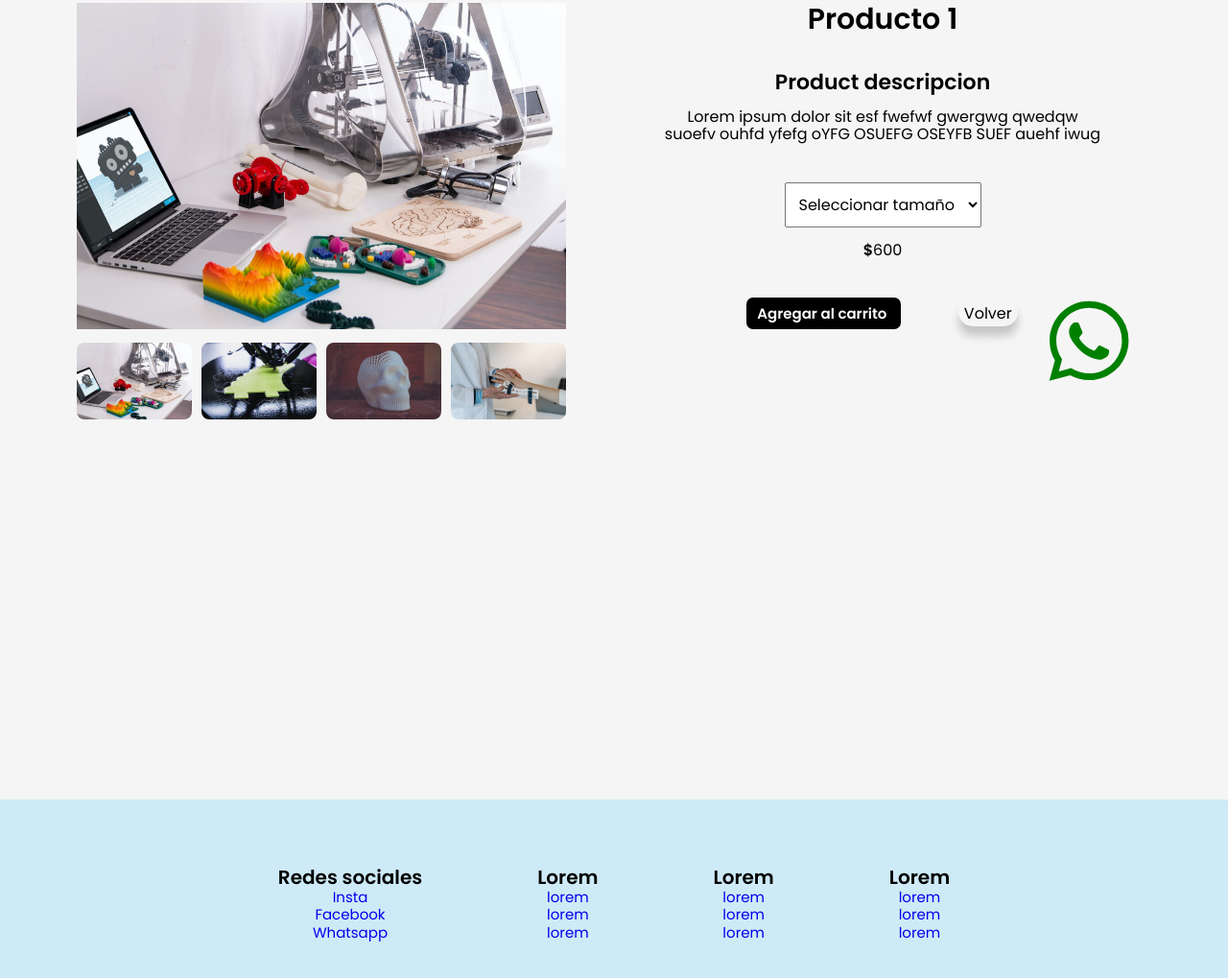
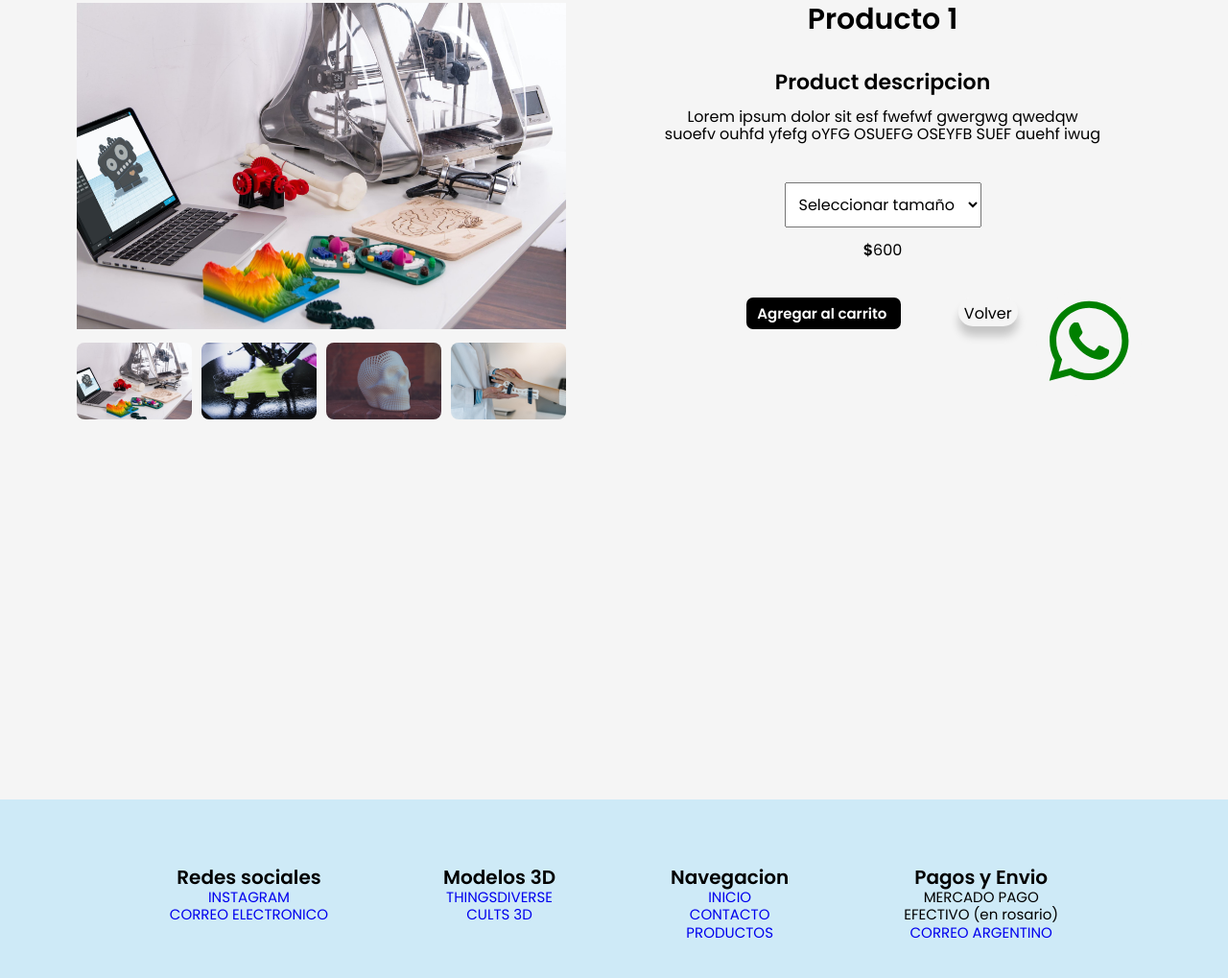
Before and after one commit to JulianManera8/ProyectoPagina3D, a website: page 27producto.html in a window 1280 px wide. Shown: the part 311-1330 px from the top of the page at 96% size. Drawn offline with Linux system fonts and the light colour scheme.

Commit message:
Update 27producto.html

```diff
--- a/27producto.html
+++ b/27producto.html
@@ -30,7 +30,6 @@
                         <li> <a href="inicio.html" class="li-navbar"> INICIO </a> </li>
                         <li> <a href="productos.html" class="li-navbar"> PRODUCTOS </a> </li>
                         <li> <a href="contacto.html" class="li-navbar"> CONTACTO </a> </li>
-                        <li> <a href="inicio.html" class="li-navbar"> NOSOTROS </a> </li>
                     </ul>
                 </nav>
                 <div>
@@ -205,39 +204,37 @@
 
 
 
-        <footer class="footer">
+        <footer class="footer" id="footer">
             <div class="footer-content container">
 
                 <div class="link">
                     <h3> Redes sociales </h3>
                     <ul>
-                        <li> <a href="#"> Insta </a> </li>
-                        <li> <a href="#"> Facebook </a> </li>
-                        <li> <a href="#"> Whatsapp </a> </li>
+                        <li> <a href="https://www.instagram.com/pdimpresiones_/" target="_blank"> INSTAGRAM </a></li>
+                        <li> <a href="#"> CORREO ELECTRONICO </a> </li> <!-- PONER MAIL DE MATIAS -->
+                    </ul>
+                </div>
+                <div class="link modelosFooter">
+                    <h3> Modelos 3D </h3>
+                    <ul>
+                        <li> <a href="https://www.thingiverse.com/" target="_blank"> THINGSDIVERSE  </a> </li>
+                        <li> <a href="https://cults3d.com/es" target="_blank"> CULTS 3D </a> </li>
                     </ul>
                 </div>
                 <div class="link">
-                    <h3> Lorem </h3>
+                    <h3> Navegacion </h3>
                     <ul>
-                        <li> <a href="#"> lorem  </a> </li>
-                        <li> <a href="#"> lorem </a> </li>
-                        <li> <a href="#"> lorem </a> </li>
+                        <li> <a href="inicio.html"> INICIO  </a>  </li>
+                        <li> <a href="contacto.html"> CONTACTO </a> </li>
+                        <li> <a href="productos.html"> PRODUCTOS </a> </li>
                     </ul>
                 </div>
                 <div class="link">
-                    <h3> Lorem </h3>
+                    <h3> Pagos y Envio </h3>
                     <ul>
-                        <li> <a href="#"> lorem  </a> </li>
-                        <li> <a href="#"> lorem </a> </li>
-                        <li> <a href="#"> lorem </a> </li>
-                    </ul>
-                </div>
-                <div class="link">
-                    <h3> Lorem </h3>
-                    <ul>
-                        <li> <a href="#"> lorem  </a> </li>
-                        <li> <a href="#"> lorem </a> </li>
-                        <li> <a href="#"> lorem </a> </li>
+                        <li> <a> MERCADO PAGO </a>  </li>
+                        <li> <a> EFECTIVO (en rosario) </a>  </li>
+                        <li> <a href="#blog"> CORREO ARGENTINO </a> </li>
                     </ul>
                 </div>
 
```
